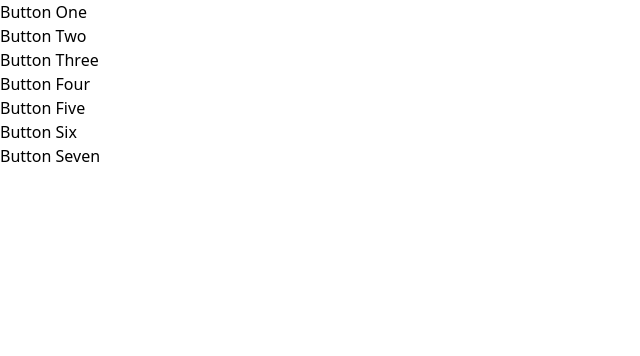
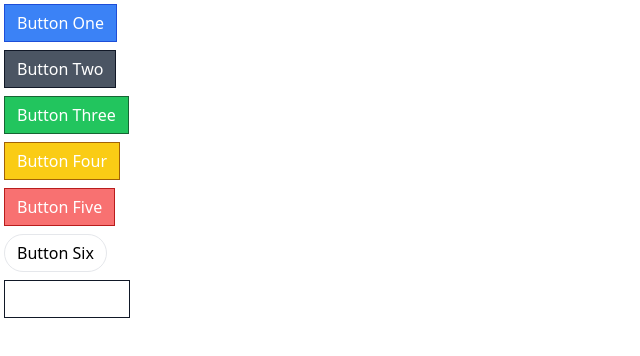
Before and after one commit to derhalljon/comps, a React (Create React App) app: page / in a window 1280 px wide. Shown: the top 356 px of the page, without its empty margins (0-640 px from the left). Built offline with nearby package versions, Linux system fonts and the light colour scheme.

Commit message:
built button styling

```diff
--- a/src/Button.js
+++ b/src/Button.js
@@ -1,4 +1,5 @@
-import PropTypes from 'prop-types';
+import className from 'classnames';
+
 
 function Button({
     children,
@@ -10,7 +11,28 @@
     outline,
     rounded
 }) {
-    return <button>{children}</button>;
+    const classes = className('px-3 py-1.5 border m-1', {
+        'border-blue-700 bg-blue-500 text-white': primary,
+        'border-gray-900 bg-gray-600 text-white': secondary,
+        'border-green-800 bg-green-500 text-white': success,
+        'border-yellow-700 bg-yellow-400 text-white': warning,
+        'border-red-700 bg-red-400 text-white': danger,
+        'rounded-full': rounded,
+        'bg-white': outline,
+        'text-blue-700': outline && primary,
+        'text-gray-900': outline && secondary,
+        'text-green-800': outline && success,
+        'text-yellow-700': outline && warning,
+        'text-red-700': outline && danger,
+
+    });
+
+    return (
+        <button className={classes}>
+            {children}
+        </button>
+
+    );
 
 }
 
```
